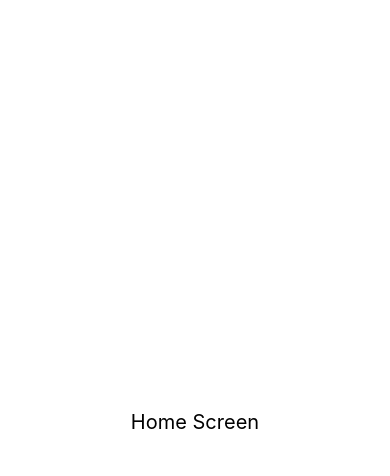
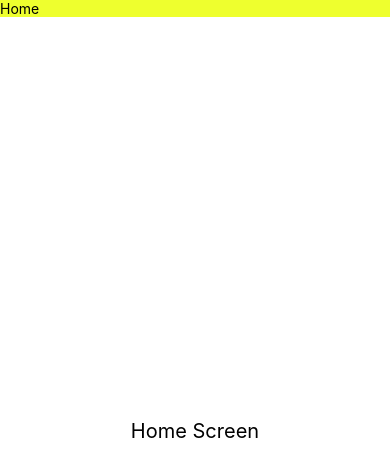
Before and after one commit to mateus-azevedo/learning-styled-components, a React Native app in the folder withReactNative/: screen / in a window 390 px wide. Shown: the top 476 px of the page. Built offline with nearby package versions, Linux system fonts and the light colour scheme.

Commit message:
ajustes de estrutura de pasta

```diff
--- a/withReactNative/src/App.tsx
+++ b/withReactNative/src/App.tsx
@@ -1,5 +1,5 @@
 import React from 'react';
-import Home from './feature/Home';
+import {Home} from './feature';
 
 const App = () => {
   return <Home />;
--- a/withReactNative/src/feature/Home/components/Header/styles.ts
+++ b/withReactNative/src/feature/Home/components/Header/styles.ts
@@ -1,5 +1,7 @@
 import styled from 'styled-components/native';
 
-export const Container = styled.View``;
+export const Container = styled.View`
+  background-color: #eeff2e;
+`;
 
 export const Title = styled.Text``;
--- /dev/null
+++ b/withReactNative/src/feature/Home/components/index.ts
@@ -0,0 +1,3 @@
+import Header from './Header';
+
+export {Header};
--- a/withReactNative/src/feature/Home/index.tsx
+++ b/withReactNative/src/feature/Home/index.tsx
@@ -1,11 +1,16 @@
 import React from 'react';
 import {Container, Title} from './styles';
 
+import {Header} from './components';
+
 const Home = () => {
   return (
-    <Container>
-      <Title>Home Screen</Title>
-    </Container>
+    <>
+      <Header />
+      <Container>
+        <Title>Home Screen</Title>
+      </Container>
+    </>
   );
 };
 
--- /dev/null
+++ b/withReactNative/src/feature/index.ts
@@ -0,0 +1,3 @@
+import Home from './Home';
+
+export {Home};
```
